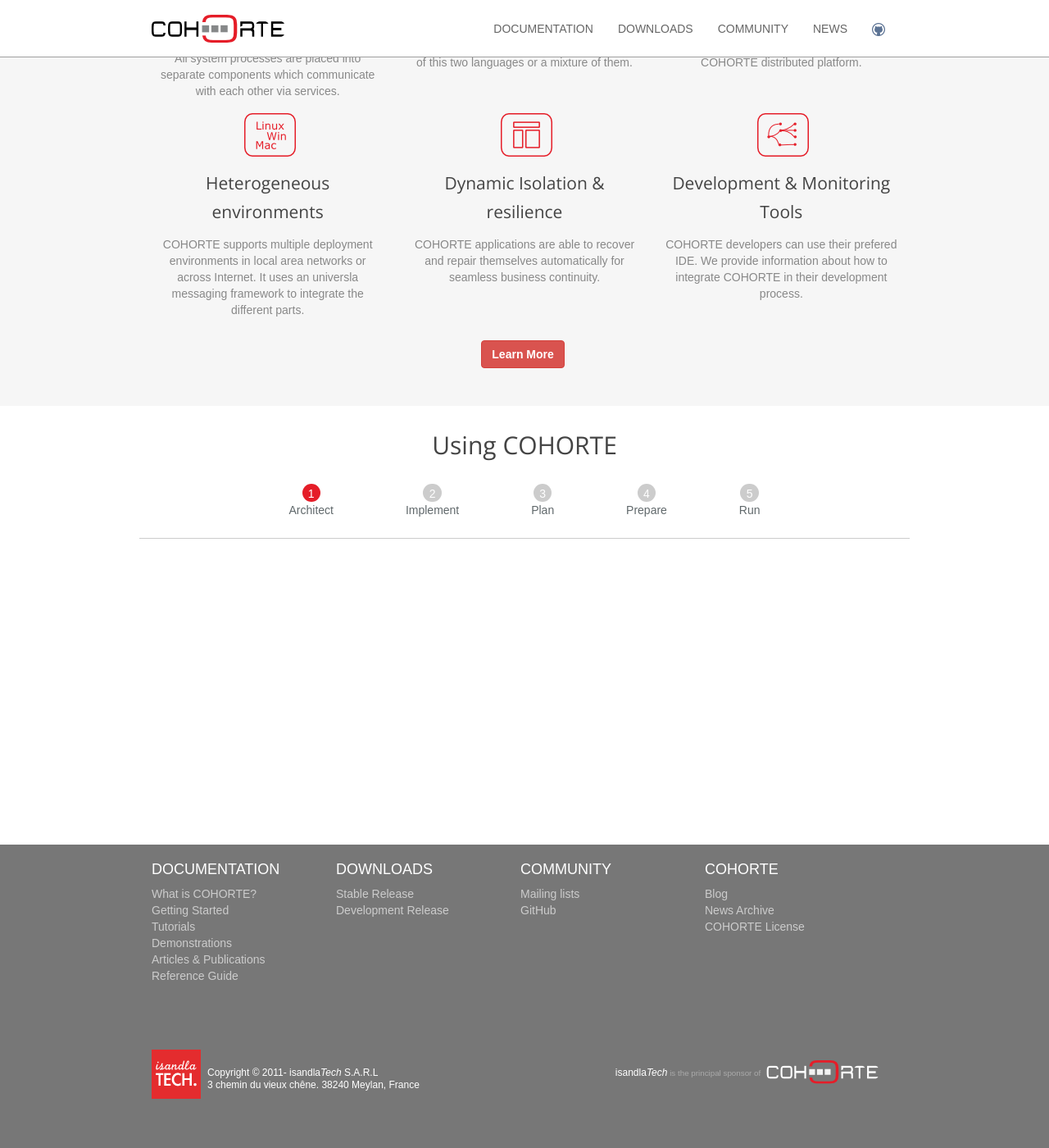
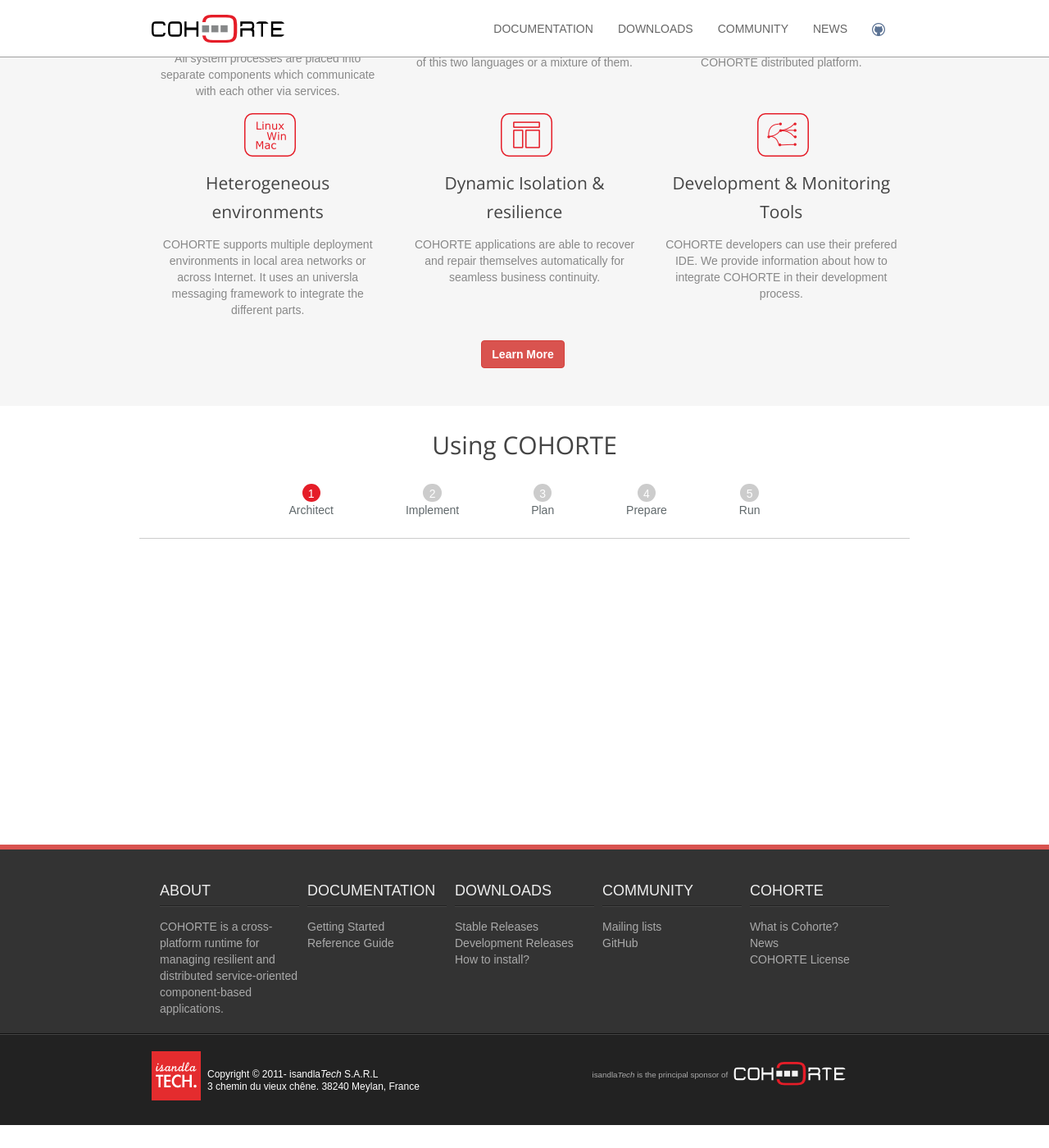
Before and after one commit to cohorte/cohorte.github.io, a Jekyll site: the page built from index.md, in a window 1280 px wide and 1400 px high, scrolled down 719 px. Shown: the whole window at 82% size. Built offline with Jekyll 4.4.1, drawn with Linux system fonts in a browser that asks for light colours; after the commit the page ends 2091 px from its top, so only the background shows below that.

Commit message:
Updating footer

```diff
--- a/_includes/page_footer.html
+++ b/_includes/page_footer.html
@@ -3,18 +3,19 @@
 <div class="footer">
 	<div class="container">
     <ul>
+      <li><h5>About</h5></li>
+      <li>COHORTE is a cross-platform runtime for managing resilient and distributed service-oriented component-based applications.</li>
+    </ul>
+		<ul>
 			<li><h5>Documentation</h5></li>
-			<li><a href="{{ site.baseurl }}/documentation/what-is-cohorte.html">What is COHORTE?</a></li>
-			<li><a href="{{ site.baseurl }}/documentation/getting-started.html">Getting Started</a></li>
-			<li><a href="{{ site.baseurl }}/documentation/tutorials.html">Tutorials</a></li>
-			<li><a href="{{ site.baseurl }}/documentation/demonstrations.html">Demonstrations</a></li>
-			<li><a href="{{ site.baseurl }}/documentation/publications.html">Articles & Publications</a></li>
-			<li><a href="{{ site.baseurl }}/documentation/guide.html">Reference Guide</a></li>
+			<li><a href="{{ site.baseurl }}/docs/1.x/">Getting Started</a></li>
+			<li><a href="{{ site.baseurl }}/docs/1.x/refdoc.html">Reference Guide</a></li>
 		</ul>
 		<ul>
 			<li><h5>Downloads</h5></li>
-			<li><a href="/download/">Stable Release</a></li>
-			<li><a href="/download/{{ site.devscalaversion }}.html">Development Release</a></li>
+			<li><a href="{{ site.baseurl }}/downloads/">Stable Releases</a></li>
+			<li><a href="{{ site.baseurl }}/downloads/">Development Releases</a></li>
+      <li><a href="{{ site.baseurl }}/docs/1.x/setup">How to install?</a></li>
 		</ul>
 		<ul>
 			<li><h5>Community</h5></li>
@@ -23,11 +24,14 @@
 		</ul>
 		<ul>
 			<li><h5>COHORTE</h5></li>
-			<li><a href="{{ site.baseurl }}/blog">Blog</a></li>
-			<li><a href="{{ site.baseurl }}/news">News Archive</a></li>
+      <li><a href="{{ site.baseurl }}/docs/1.x/what-is-cohorte">What is Cohorte?</a></li>
+			<li><a href="{{ site.baseurl }}/news">News</a></li>
 			<li><a href="{{ site.baseurl }}/license.html">COHORTE License</a></li>
 		</ul>
 		</div>
+
+</div> <!-- footer -->
+<div class="sub-footer">
    <div class="container">
       <div class="copyright">
       <a style="float: left; margin-right: 8px;" href="http://isandlatech.com"><img src="{{ site.baseurl }}/resources/images/isandlatech-logo-sm-carre.png" alt="isandlaTech logo" /></a>
@@ -37,8 +41,7 @@
         <span style="font-size:70%; color:#aaa;"><a href="http://isandlatech.com">isandla<i>Tech</i></a> is the principal sponsor of </span><img src="{{ site.baseurl }}/resources/images/cohorte-logo-footer.png" alt="COHORTE footer logo" />
       </div>
     </div> <!-- container -->
-</div> <!-- footer -->
-
+</div>
 
     <!-- Script to Activate the Carousel -->
     <script>
--- a/resources/css/cohorte.css
+++ b/resources/css/cohorte.css
@@ -336,23 +336,35 @@
 .cohorte-logo-footer {
   position: relative;
   float: right;
-  margin-top: 70px;
-  margin-right: 20px;
+  margin-top: 30px;
+  margin-right: 60px;
 }
 
 .footer {
   position: relative;
   z-index: 10;
-  background: #777;  /* 002B36 */
+  background: #333;  /* 002B36 */
+  border-top: 6px solid #d9534f;
   /*text-align: center;*/
   color: #fff;
   padding-top: 0px;
   margin-top: -40px;
+  border-bottom: 1px solid #111;
+}
+
+.sub-footer {
+  background: #222;
+  border-top: 1px solid #444;
+
+}
+
+.sub-footer a {
+  color: #aaa;
 }
 
 .copyright {
-  margin-top: 60px;
-  margin-bottom: 60px;
+  margin-top: 20px;
+  margin-bottom: 30px;
   color: #fff;
   font-size: 12px;
   line-height: 1.2em;
@@ -363,6 +375,7 @@
 
 .footer > p {
   vertical-align: bottom;
+  color: #AAA;
 }
 
 .footer ul {
@@ -371,11 +384,12 @@
   list-style: none outside none;
   margin: 0;
   padding: 10px 0 20px 0;
-  width: 225px;
+  width: 180px;
+  padding-top: 30px;
 }
 
 .footer a {
-  color: #fff;
+  color: #aaa;
   font-size: 12px;
   text-decoration: none;
   border: none;
@@ -389,7 +403,10 @@
 .footer li {
   /*font-family: "museo-slab", serif;*/
   text-align: left;
+  padding-left: 10px;
+  color: #aaa;
 }
+
 
 .footer ul:last-child {
     padding-right: 0;
@@ -397,7 +414,7 @@
 
 .footer ul li a {
     /*color: rgba(255, 255, 255, 0.7);*/
-    color: #ccc;
+    color: #aaa;
     font-size: 14px;
     text-decoration: none;
     border: none;
@@ -413,7 +430,7 @@
     font-family: 'proxima-nova', sans-serif;
     font-size: 18px;
     line-height: 20px;
-    color: #fff;
+    color: #eee;
     /*margin-bottom: 10px;*/
     /*padding-bottom: 10px;*/
     /*text-shadow: 0 -1px 0 rgba(0, 0, 0, 0.5);*/
@@ -423,6 +440,16 @@
     font-size: 14px;
     opacity: 1;
     border: none;
+}
+
+.footer h5 {
+  color: #EEE;
+font-size: 14px;
+text-transform: uppercase;
+padding-bottom: 8px;
+margin: 10px 0px 15px;
+border-bottom: 1px solid #222;
+box-shadow: 0 1px 0 0 #444;
 }
 
 /* ---------- full-width-pages --------- */
```
Lines whose indentation alone changed are shown as unchanged.
